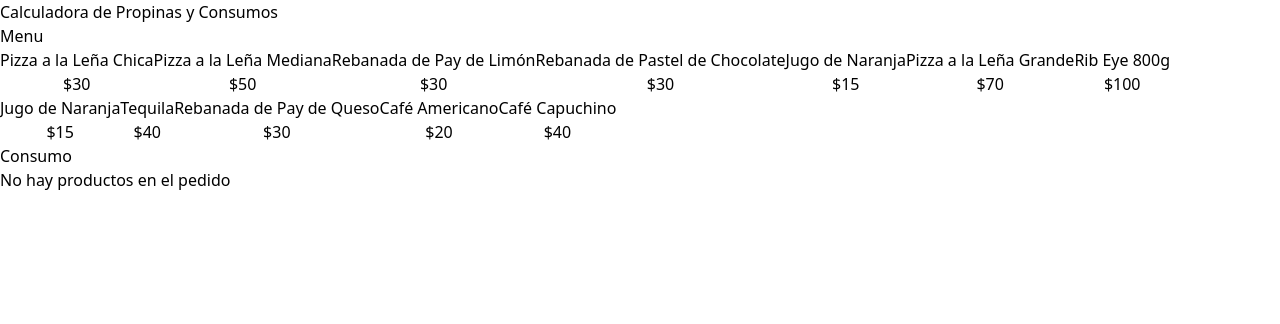
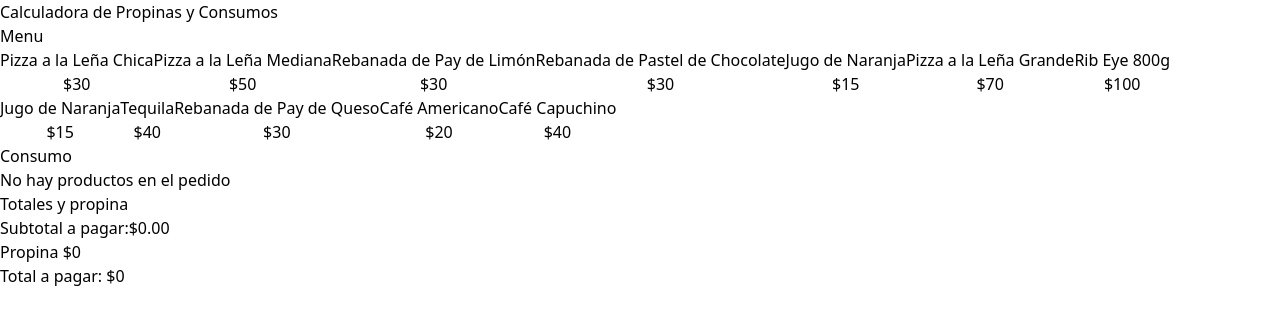
Before and after one commit to javiDEV-entei/calculadora-propinas-ts-react, a React (Vite) app: page / in a window 1280 px wide. Shown: the top 324 px of the page. Built offline with nearby package versions, Linux system fonts and the light colour scheme.

Commit message:
fn calcular subtotal add
se agrego la funcion para calculasr el subtotal

```diff
--- a/src/App.tsx
+++ b/src/App.tsx
@@ -1,7 +1,9 @@
 import MenuItem from "./components/MenuItem"
 import OrderContents from "./components/OrderContents";
+import OrderTotals from './components/OrderTotals';
 import { menuItems } from './data/db';
 import useOrder from './hooks/useOrder';
+
 
 
 
@@ -44,6 +46,9 @@
             order={order}
             removeItem={removeItem}
           />
+          <OrderTotals
+            order ={order}
+          />
 
 
         </div>
--- /dev/null
+++ b/src/components/OrderTotals.tsx
@@ -0,0 +1,36 @@
+import { useMemo } from "react"
+import { OrderItem } from "../types"
+import { formatCurrency } from "../helpers"
+
+
+
+
+type OrderTotalsProps = {
+    order: OrderItem[]
+
+}
+
+export default function OrderTotals({order}: OrderTotalsProps) {
+
+    const subtotalAmount = useMemo(()=>order.reduce((total, item) => total + (item.quantity * item.price),0),[order])
+  return (
+    <>
+    <div className="space-y-3">
+        <h2 className="font-black text-2xl">Totales y propina</h2>
+
+        <p>Subtotal a pagar:
+        <span className="font-bold">{formatCurrency(subtotalAmount)}</span>
+        </p>
+        <p>Propina
+        <span className="font-bold"> $0</span>
+        </p>
+        <p>Total a pagar:
+        <span className="font-bold"> $0</span>
+        </p>
+
+    </div>
+
+        <button></button>
+    </>
+  )
+}
```
